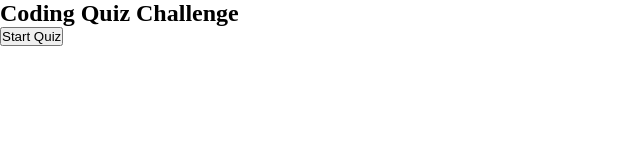
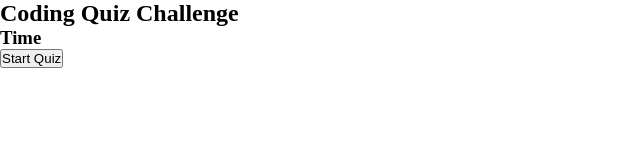
Before and after one commit to reversedentistry/Coding-Quiz-with-Javascript, a plain HTML site: page index.html in a window 1280 px wide. Shown: the whole page, without its empty margins (0-640 px from the left). Drawn offline with Linux system fonts and the light colour scheme.

Commit message:
Added element for timer

```diff
--- a/index.html
+++ b/index.html
@@ -9,6 +9,7 @@
     </head>
     <body>
         <h2>Coding Quiz Challenge</h2>
+        <h3 id="timer">Time</h3>
         <button id="start">Start Quiz</button>
         <div class="container">
             <div id="question-container">
```
